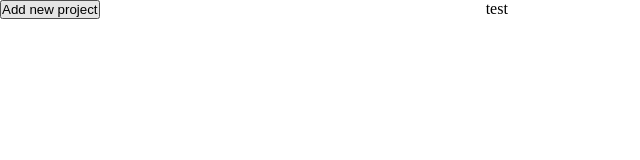
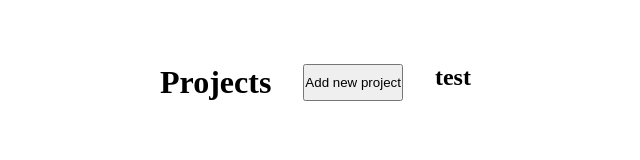
Before and after one commit to kizwolak/To-do-list, a website built with webpack: page src/index.html in a window 1280 px wide. Shown: the whole page, without its empty margins (0-640 px from the left). Built offline with nearby package versions, Linux system fonts and the light colour scheme.

Commit message:
Create main project display logic

```diff
--- /dev/null
+++ b/src/generateProjects.js
@@ -0,0 +1,8 @@
+export default function generateProjects(project) {
+    let projectsDiv = document.querySelector(".projects");
+    let projectContainer = document.createElement('div');
+    let projectTitle = document.createElement('h2');
+    projectTitle.textContent = project.title;
+    projectContainer.appendChild(projectTitle);
+    projectsDiv.appendChild(projectContainer);
+}
--- a/src/index.html
+++ b/src/index.html
@@ -9,13 +9,12 @@
 <body>
 
     <div class="projects">
+        <h1>Projects</h1>
         <button id="addNew">Add new project</button>
     </div>
 
     <div class="main">
-        <p>test
 
-        </p>
     </div>
 
 </body>
--- a/src/index.js
+++ b/src/index.js
@@ -1,3 +1,11 @@
 const datefns = require("date-fns");
 import createProject from "./projectCreate.js";
-import './style.css'
+import './style.css';
+import generateProjects from "./generateProjects.js";
+
+
+
+const testProject = createProject("test", "desc", new Date(1997,5,28), "chuuuj");
+generateProjects(testProject);
+
+console.log(testProject);
--- a/src/projectCreate.js
+++ b/src/projectCreate.js
@@ -1,4 +1,5 @@
 import toDoObject from "./toDoObject.js";
+import generateProjects from "./generateProjects.js";
 
 export default function createProject(title) {
     return {
@@ -10,8 +11,7 @@ export default function createProject(title) {
             console.log(`This is ${this.arrayOfToDos}`);
             return this;
         },
-        delete() {
+        generateProjects,
 
-        }
     }
 };
--- a/src/style.css
+++ b/src/style.css
@@ -5,15 +5,18 @@
 }
 
 body {
+    margin: 4em 10em;
     display: grid;
-    grid-template-areas: "projects projects main main main main"
-                         "projects projects main main main main"
-                         "projects projects main main main main"
-                         "projects projects main main main main";
+    grid-template-areas: "projects main main main"
+                         "projects main main main"
+                         "projects main main main"
+                         "projects main main main";
 }
 
 .projects {
     grid-area: projects;
+    display: flex;
+    gap: 2em;
 }
 
 .main {
--- a/src/toDoObject.js
+++ b/src/toDoObject.js
@@ -3,7 +3,7 @@ export default function toDoObject(title, type, date, priority) {
         return {
             title,
             date,
-            desc: prompt("What is your description?"),
+            desc,
             priority,
         };
     } else {
```
